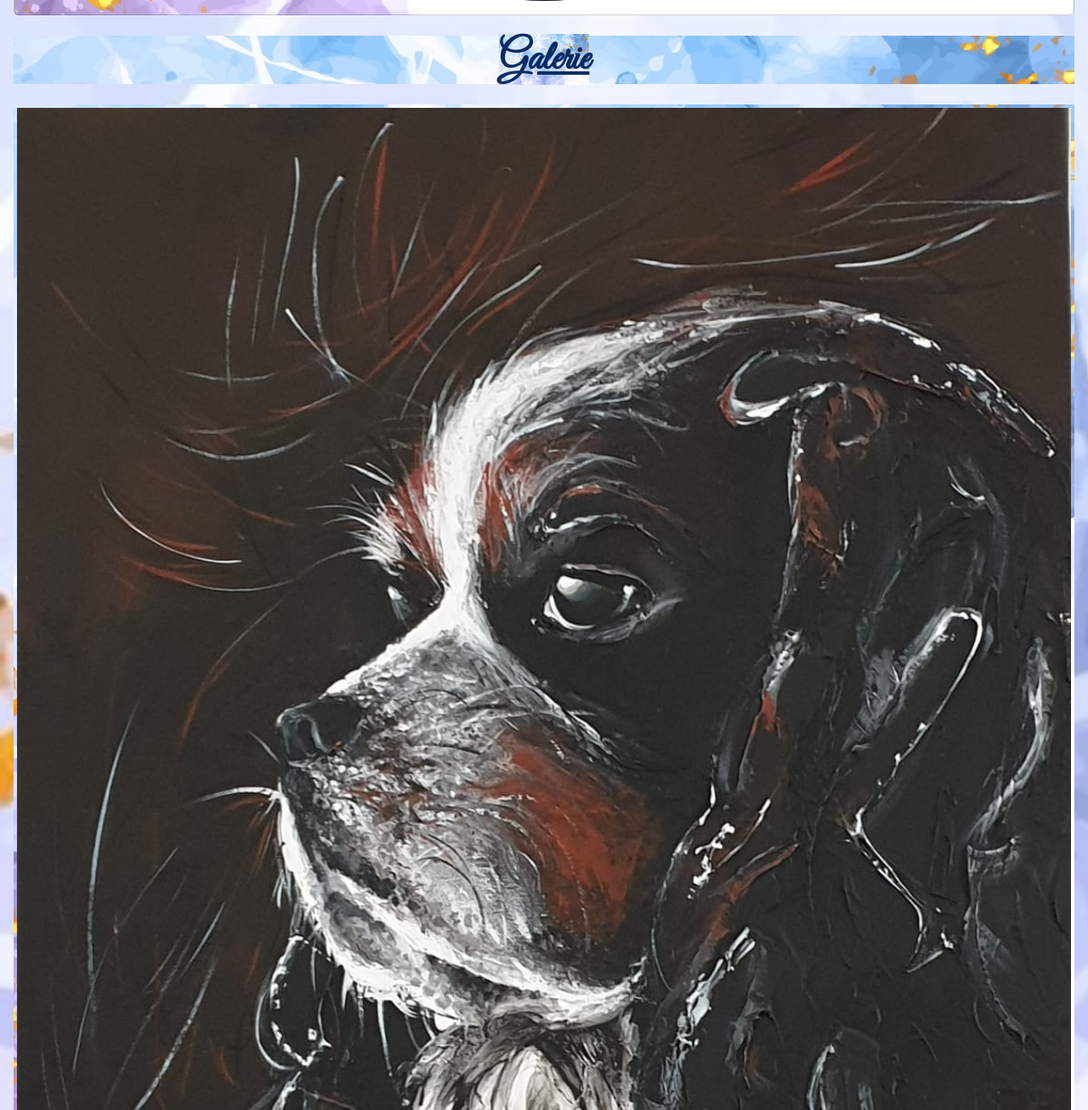
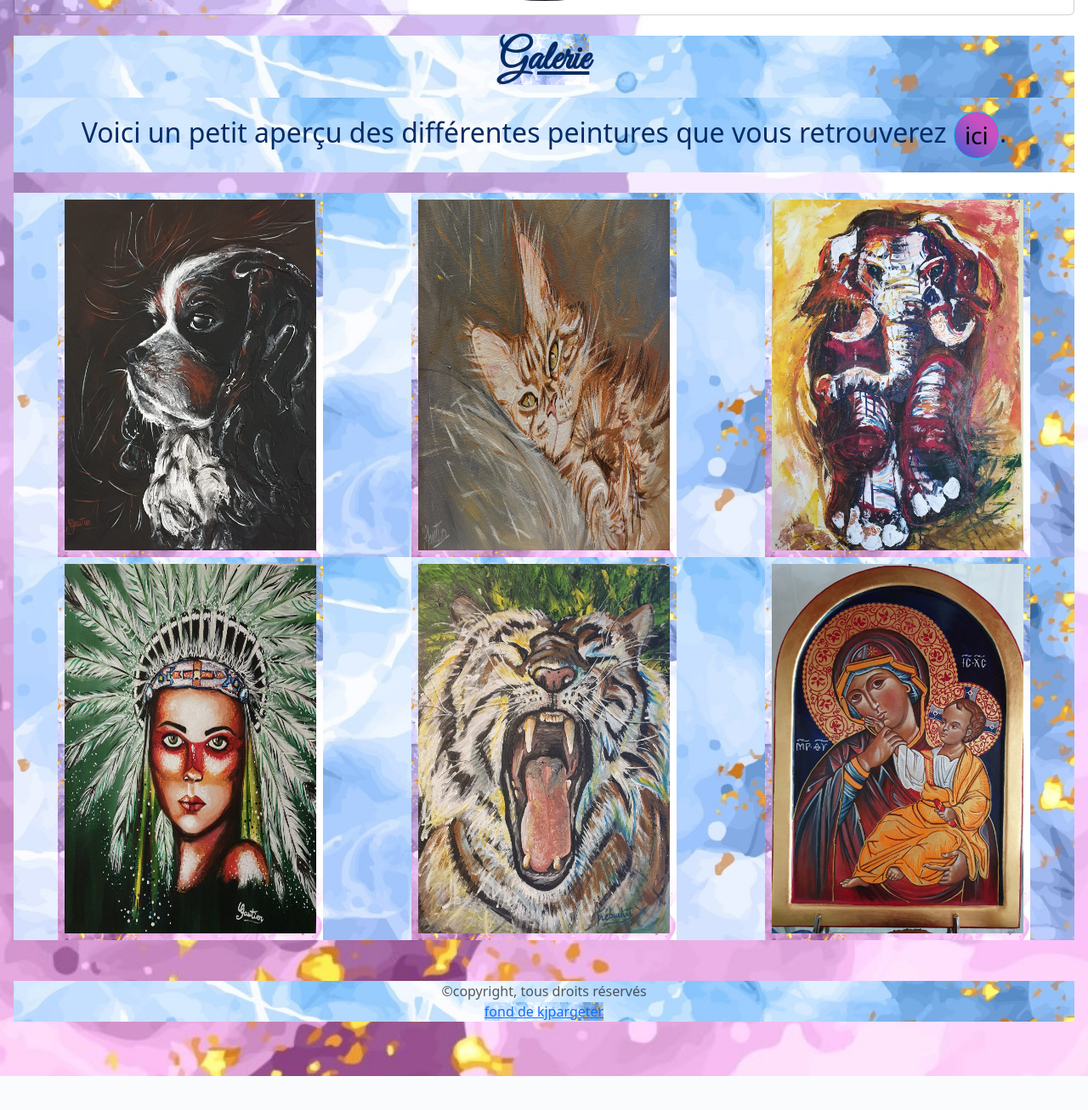
Before and after one commit to Guiboy974/gautierweb, a Symfony app: template templates/home/home.html.twig in a window 1280 px wide. Shown: the part 2174-3481 px from the top of the page at 85% size. After the commit the page ends 3441 px from the top, so only its background shows below. Run offline with Twig, Linux system fonts and the light colour scheme; the template is opened without the code that fills it, so the values that code supplies are empty; some libraries are stand-ins or nearby versions.

Commit message:
modif oublié xD

```diff
--- a/templates/base.html.twig
+++ b/templates/base.html.twig
@@ -17,7 +17,9 @@
 
 {% include('/header.html.twig') %}
 
-<body class="p-3 m-0 border-0 bd-example m-0 border-0 text-primary-emphasis">
+<body class="p-3 m-0 border-0 bd-example m-0 border-0 text-primary-emphasis" style="background-image: url('images/hand_painted_alcohol_ink_background_with_gold_glitter_2205.jpg');
+background-size: cover;
+background-repeat: no-repeat;">
     <main>
     {% block main %}
 
--- a/templates/home/home.html.twig
+++ b/templates/home/home.html.twig
@@ -60,62 +60,32 @@
 
 <div class="text-center my-4">
   <h5 class="card-title my-3 fw-semibold text-primary-emphasis" style="font-size: 3em"><u>Galerie</u></h5>
+  <p class="card-text my-3 fs-2">Voici un petit aperçu des différentes peintures que vous retrouverez <a href="#" class="btn btn-info rounded-5 my-3 fs-3">ici</a>.</p>
 </div>
 
 <div class="container-fluid" >
-  <div class="row">
-      <img class="col-xs p-1" alt="peinture chien" src="{{ asset('images/IMG-charlie.jpg')}}" />
+  <div class="d-flex flex-wrap">
+    <div class="row flex-wrap justify-content-around">
+      <img class="p-2 w-25 h-auto" data-toglle="lightbox" alt="peinture chien" src="{{ asset('images/IMG-charlie.jpg')}}" />
 
+      <img class="p-2 w-25 h-auto" alt="peinture chat" src="{{ asset('images/IMG-chat2.jpg')}}" />
 
-      <img class="col-xs p-1" alt="peinture chat" src="{{ asset('images/IMG-chat2.jpg')}}" />
+      <img  class="p-2 w-25 h-auto" alt="peinture épéphant" src="{{ asset('images/IMG-elephant.jpg')}}" />
+    </div>
+    <div class="row flex-wrap justify-content-around">
+      <img class="p-2 w-25 h-auto" alt="peinture portrait" src="{{ asset('images/IMG-portrait1.jpg')}}" />
 
+      <img class="p-2 w-25 h-auto" alt="peinture tigre" src="{{ asset('images/IMG-tigre.jpg')}}" />
 
-      <img  class="col-xs p-1" alt="peinture épéphant" src="{{ asset('images/IMG-elephant.jpg')}}" />
+      <img class="p-2 w-25 h-auto" alt="icone religieuse" src="{{ asset('images/IMG-icone1.jpg')}}" />
+    </div>
 
-
-      <img class="col-xs p-1" alt="peinture tigre" src="{{ asset('images/IMG-tigre.jpg')}}" />
+  </div>
+  <div id="lightbox">
 
   </div>
   {# ...{{ asset('images/')}} #}
 </div>
 
 
-        {# <div class="row row-cols-1 row-cols-md-2 g-4">
-          <div class="col">
-            <div class="card">
-              <img src="../src/images/apercu/IMG-20231120-WA00062.jpg" class="card-img-top img-fluid" alt="peinture chien">
-              <div class="card-body">
-                <h5 class="card-title fs-1 fw-semibold">Animaux</h5>
-                <p class="card-text fs-3">This is a longer card with supporting text below as a natural lead-in to additional content. This content is a little bit longer.</p>
-              </div>
-            </div>
-          </div>
-          <div class="col">
-            <div class="card">
-              <img src="../src/images/apercu/IMG-20231120-WA0050.jpg" class="card-img-top img-fluid" alt="peinture monument">
-              <div class="card-body">
-                <h5 class="card-title fs-1 fw-semibold">Monuments</h5>
-                <p class="card-text fs-3">This is a longer card with supporting text below as a natural lead-in to additional content. This content is a little bit longer.</p>
-              </div>
-            </div>
-          </div>
-          <div class="col">
-            <div class="card">
-              <img src="../src/images/apercu/IMG-20231120-WA00462.jpg" class="card-img-top img-fluid" alt="peinture religieuse">
-              <div class="card-body">
-                <h5 class="card-title fs-1 fw-semibold">Icone</h5>
-                <p class="card-text fs-3">This is a longer card with supporting text below as a natural lead-in to additional content.</p>
-              </div>
-            </div>
-          </div>
-          <div class="col">
-            <div class="card">
-              <img src="../src/images/apercu/IMG-20231120-WA0067.jpg" class="card-img-top img-fluid" alt="peinture enfant">
-              <div class="card-body">
-                <h5 class="card-title fs-1 fw-semibold">Afrique</h5>
-                <p class="card-text fs-3">This is a longer card with supporting text below as a natural lead-in to additional content. This content is a little bit longer.</p>
-              </div>
-            </div>
-          </div>
-        </div> #}
 {% endblock %}
```
Also changed, not shown: templates/contact/contact.html.twig (+9 -0 lines), templates/galerie/galerie.html.twig (+9 -0 lines), public/css/home/home.css (line endings or trailing spaces), public/images/IMG-icone1.jpg (added), public/images/IMG-portrait1.jpg (added).
